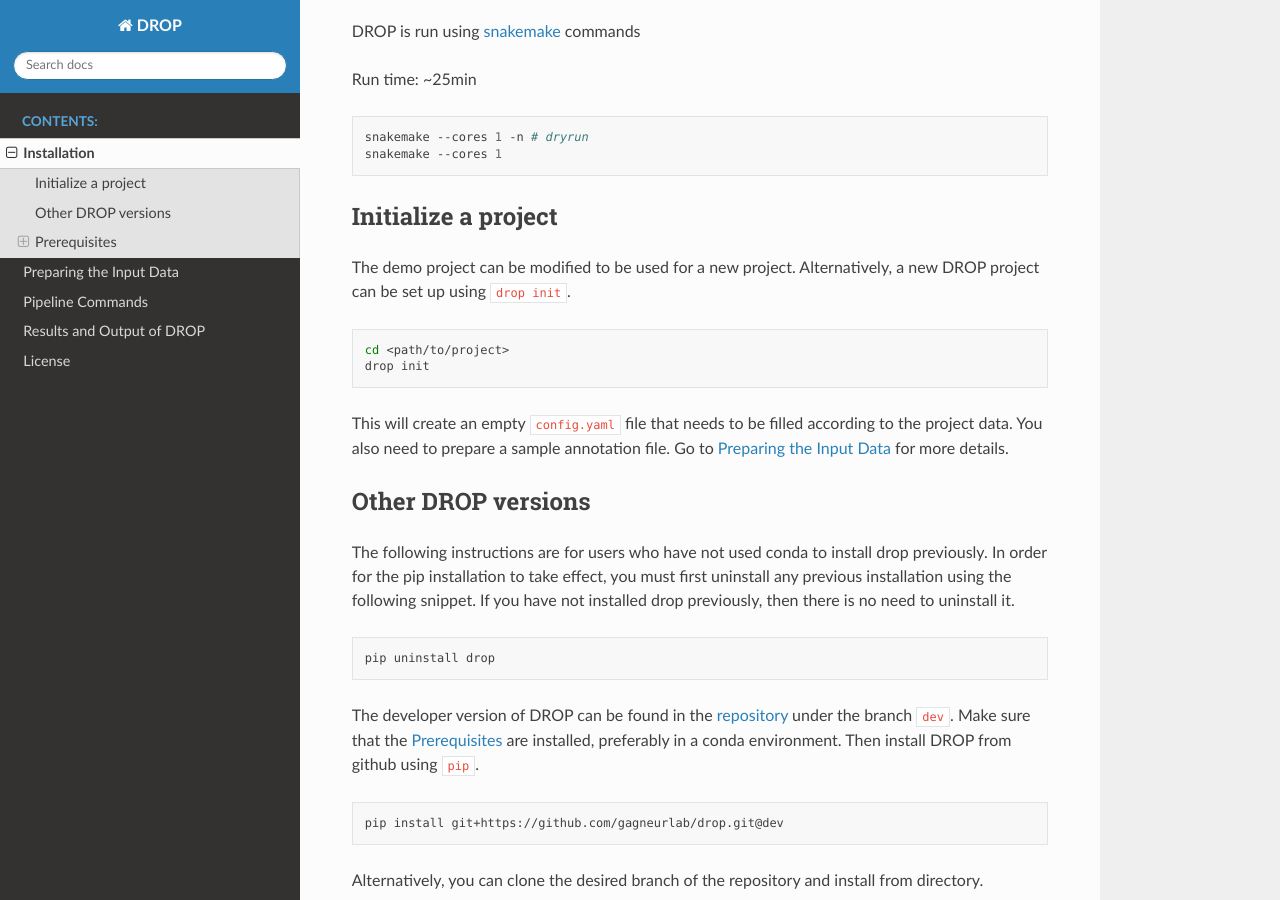
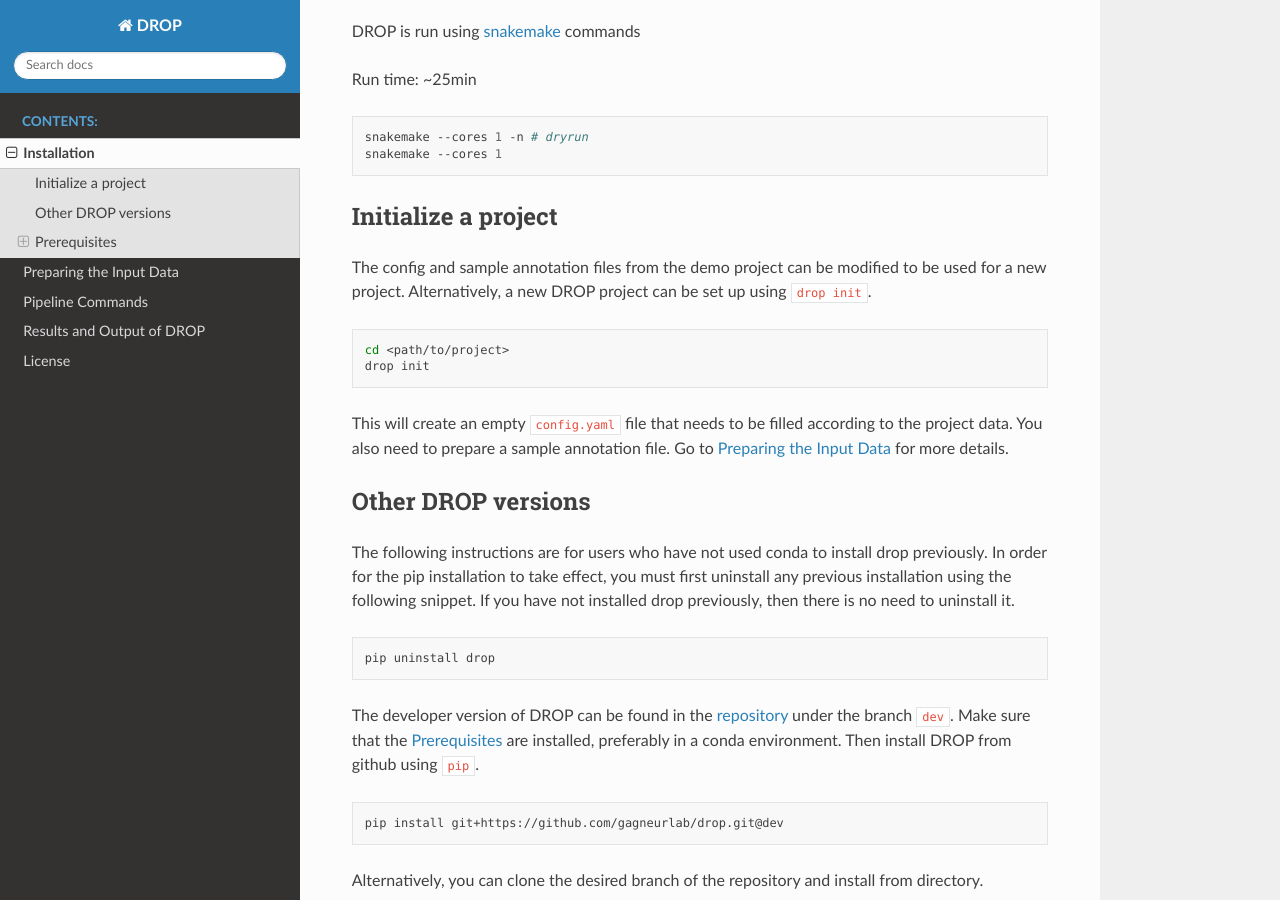
Before and after one commit to gagneurlab/drop, a Sphinx documentation site: the page built from docs/source/installation.rst, in a window 1280 px wide and 900 px high, scrolled down 857 px. Built offline with Sphinx 7.4.7 and the Read the Docs theme 2.0.0, drawn with Linux system fonts in a browser that asks for light colours; pages that are not in the unit, such as notebooks, are missing from menus.

Commit message:
Update installation.rst

```diff
--- a/docs/source/installation.rst
+++ b/docs/source/installation.rst
@@ -46,7 +46,7 @@ Run time: ~25min
 
 Initialize a project
 --------------------
-The demo project can be modified to be used for a new project.
+The config and sample annotation files from the demo project can be modified to be used for a new project.
 Alternatively, a new DROP project can be set up using ``drop init``.
 
 .. code-block:: bash
```
